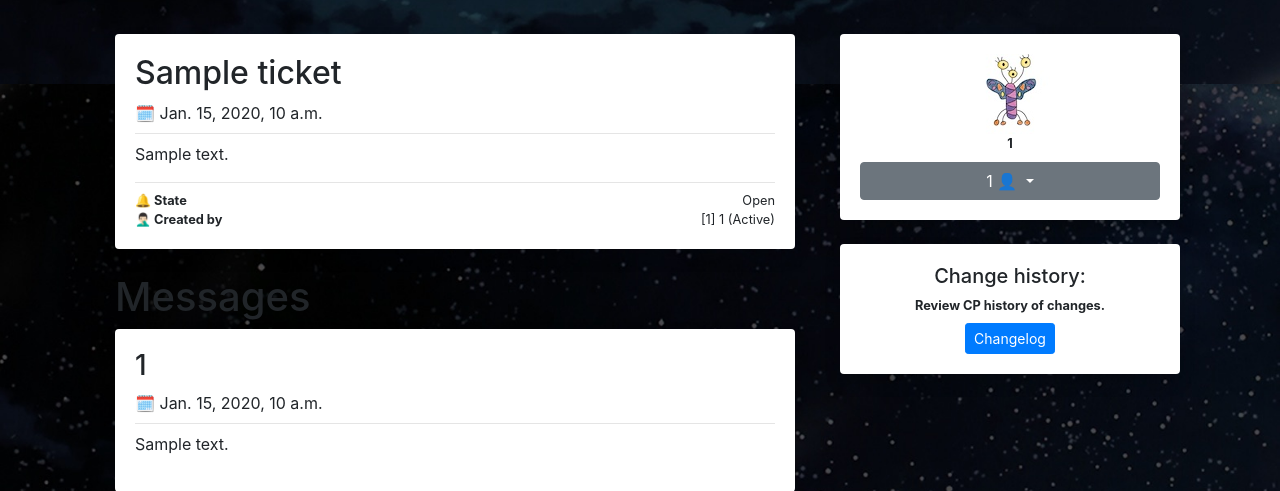
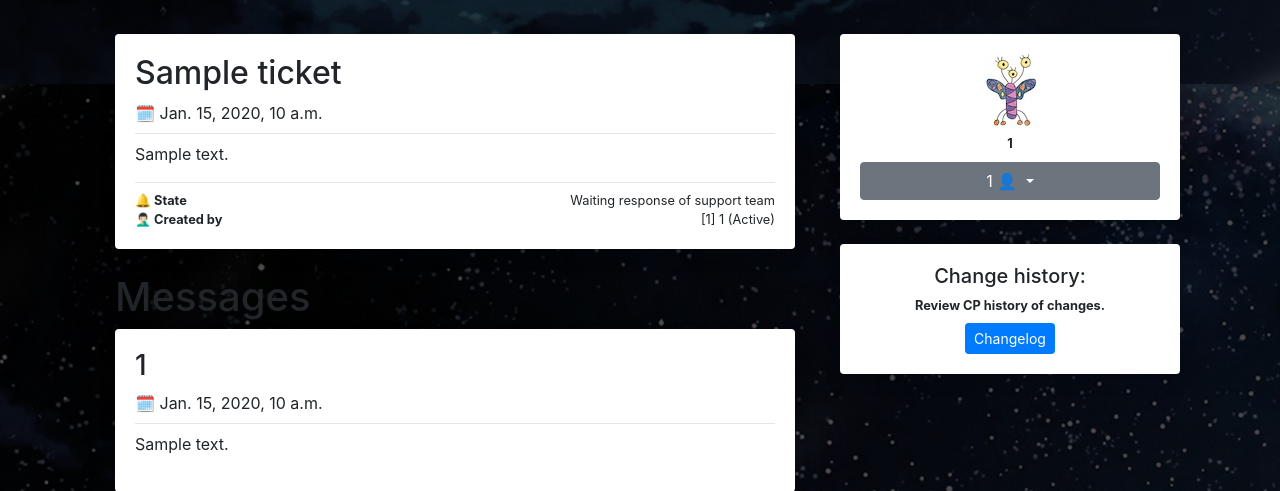
Before and after one commit to Freyja-Folkvangr/ragpycp, a Django app: page /servicedesk/1/ in a window 1280 px wide; the page is wider, and only the part inside the window is pictured. Shown: the part 718-1209 px from the top of that part. Run offline with Django 3.2, Linux system fonts and the light colour scheme; a user stored in the database is signed in; tables that the repository leaves empty hold one stand-in row (values such as "Sample post"); parts of the project's set-up code (start-up, migrations or seed data) failed here and were passed over; some libraries are stand-ins or nearby versions.

Commit message:
Fixed condition for ticket's "response needed" flag when viewing a single ticket

```diff
--- a/servicedesk/templates/ticket.html
+++ b/servicedesk/templates/ticket.html
@@ -22,9 +22,9 @@
                 <span class="font-weight-bold">🔔 State</span>
                 <span>
                         {% if ticket.latest_reply.response_needed and ticket.latest_reply.created_by != request.user %}
-                            Waiting Response
-                        {% elif ticket.latest_reply.response_needed and ticket.latest_reply.created_by != request.user %}
-                            Response Needed
+                            Support is waiting for your response
+                        {% elif ticket.latest_reply.response_needed and ticket.latest_reply.created_by == request.user %}
+                            Waiting response of support team
                         {% else %}
                             {{ ticket.state_str }}
                         {% endif %}
```
